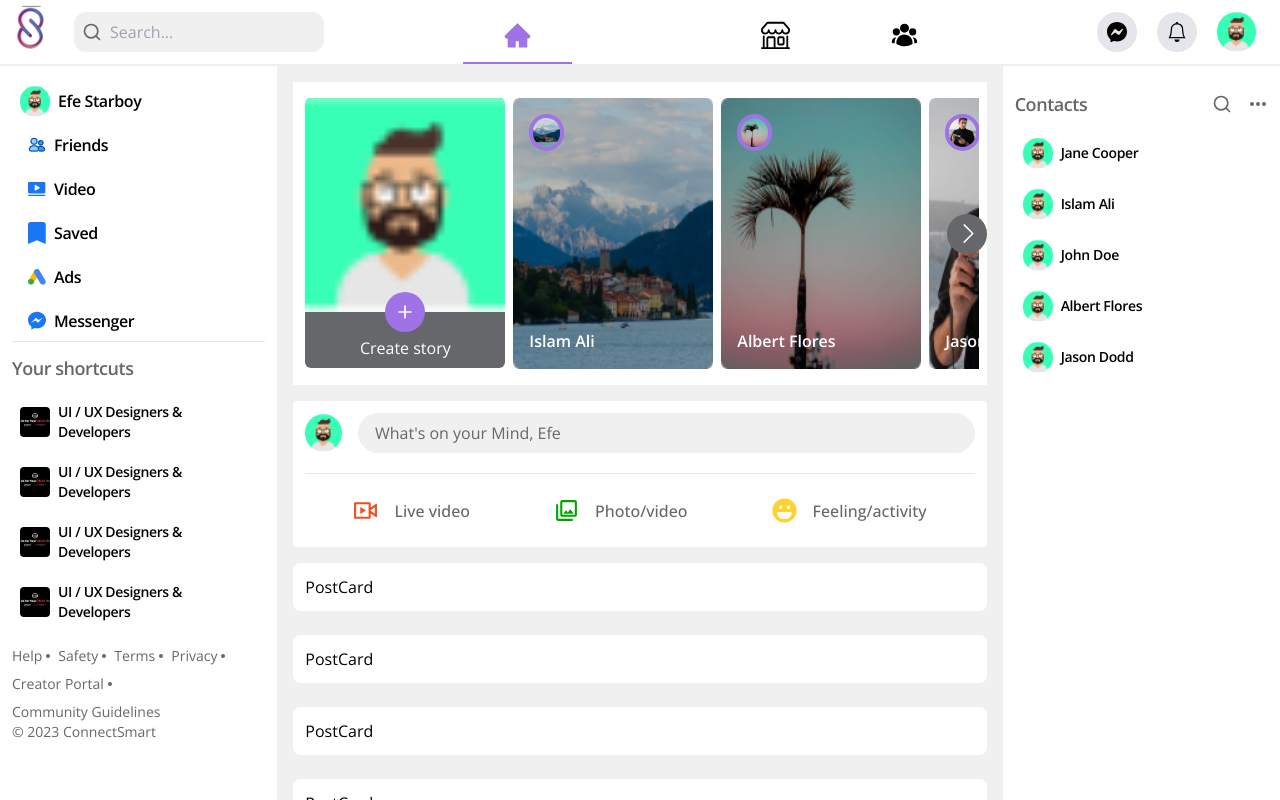
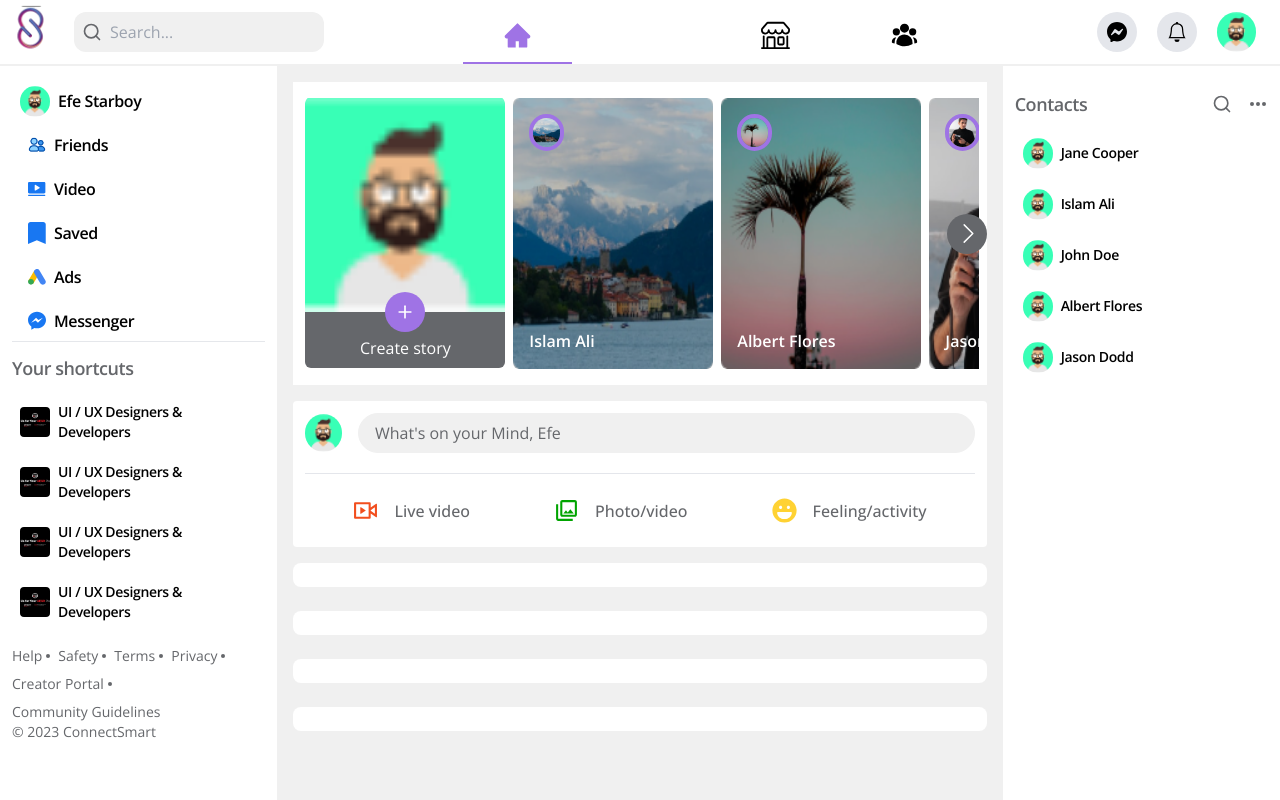
Before and after one commit to asiughuslyvesterobus/social_app, a Next.js app in the folder client/: page / in a window 1280 px wide. Built offline with nearby package versions, Linux system fonts and the light colour scheme; some icons are missing.

Commit message:
working on post cards

```diff
--- a/client/components/PostCard.tsx
+++ b/client/components/PostCard.tsx
@@ -11,7 +11,13 @@ interface IProp {
 }
 
 const PostCard = ({ post }: IProp) => {
-  return <div className="w-full bg-white p-3 rounded-lg">PostCard</div>;
+  return (
+    <div className="w-full bg-white p-3 rounded-lg flex flex-col items-start justify-start h-fit gap-4">
+      <div className="w-full flex items-center justify-between gap-4">
+
+      </div>
+    </div>
+  );
 };
 
 export default PostCard;
```
